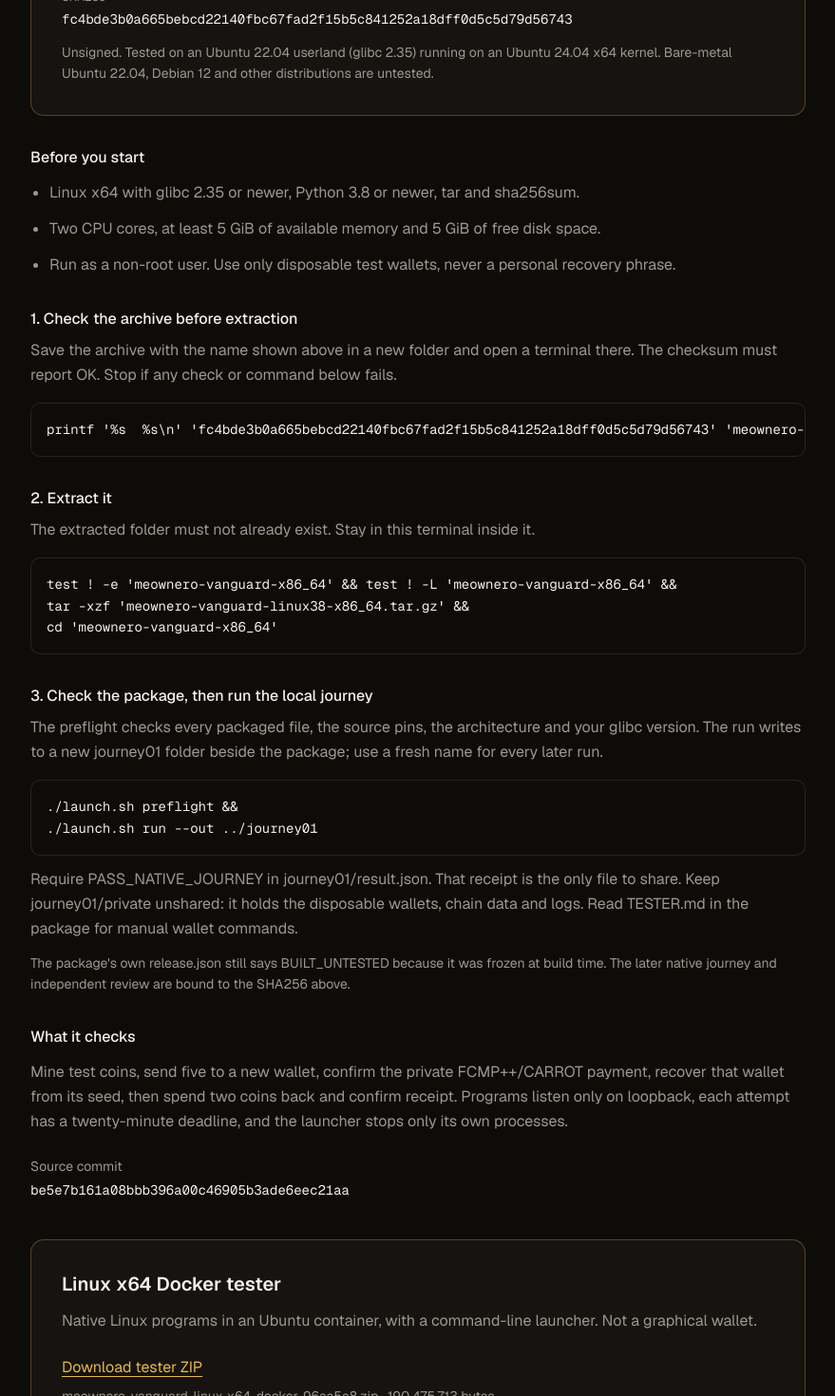
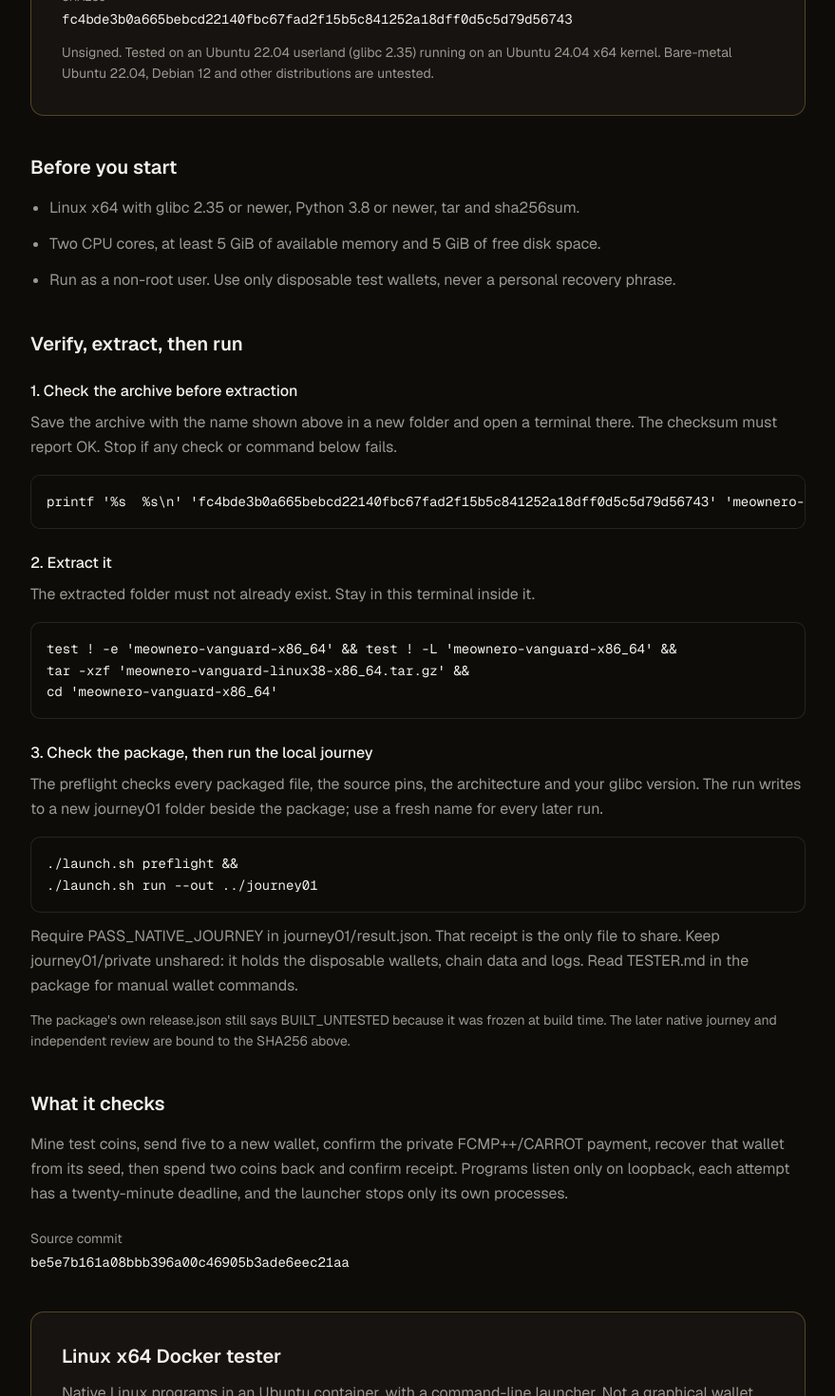
Before and after one commit to tjmehta/meownero, a Next.js app in the folder site/: page /downloads in a window 1280 px wide. Shown: the part 656-2126 px from the top of the page at 95% size, without its empty margins (200-1079 px from the left). Built offline with nearby package versions, Linux system fonts and the light colour scheme.

Commit message:
site: give the native tester the same section structure as Docker
Co-Authored-By: Claude Opus 5.5 <noreply@anthropic.com>

```diff
--- a/site/src/app/downloads/page.tsx
+++ b/site/src/app/downloads/page.tsx
@@ -102,14 +102,15 @@ export default function Downloads() {
           </div>
         </div>
 
-        <h3 className="mt-8 font-medium">Before you start</h3>
-        <ul className="mt-3 list-disc space-y-3 pl-5 leading-relaxed text-muted-foreground">
+        <h2 className="mt-10 text-xl font-semibold">Before you start</h2>
+        <ul className="mt-4 list-disc space-y-3 pl-5 leading-relaxed text-muted-foreground">
           <li>Linux x64 with glibc 2.35 or newer, Python 3.8 or newer, tar and sha256sum.</li>
           <li>Two CPU cores, at least 5 GiB of available memory and 5 GiB of free disk space.</li>
           <li>Run as a non-root user. Use only disposable test wallets, never a personal recovery phrase.</li>
         </ul>
 
-        <h3 className="mt-8 font-medium">1. Check the archive before extraction</h3>
+        <h2 className="mt-10 text-xl font-semibold">Verify, extract, then run</h2>
+        <h3 className="mt-6 font-medium">1. Check the archive before extraction</h3>
         <p className="mt-2 leading-relaxed text-muted-foreground">
           Save the archive with the name shown above in a new folder and open a
           terminal there. The checksum must report OK. Stop if any check or
@@ -117,14 +118,14 @@ export default function Downloads() {
         </p>
         <Command>{nativeCommands.checksum}</Command>
 
-        <h3 className="mt-8 font-medium">2. Extract it</h3>
+        <h3 className="mt-6 font-medium">2. Extract it</h3>
         <p className="mt-2 leading-relaxed text-muted-foreground">
           The extracted folder must not already exist. Stay in this terminal
           inside it.
         </p>
         <Command>{nativeCommands.unpack}</Command>
 
-        <h3 className="mt-8 font-medium">3. Check the package, then run the local journey</h3>
+        <h3 className="mt-6 font-medium">3. Check the package, then run the local journey</h3>
         <p className="mt-2 leading-relaxed text-muted-foreground">
           The preflight checks every packaged file, the source pins, the
           architecture and your glibc version. The run writes to a new
@@ -144,8 +145,8 @@ export default function Downloads() {
           review are bound to the SHA256 above.
         </p>
 
-        <h3 className="mt-8 font-medium">What it checks</h3>
-        <p className="mt-3 leading-relaxed text-muted-foreground">
+        <h2 className="mt-10 text-xl font-semibold">What it checks</h2>
+        <p className="mt-4 leading-relaxed text-muted-foreground">
           Mine test coins, send five to a new wallet, confirm the private
           FCMP++/CARROT payment, recover that wallet from its seed, then spend
           two coins back and confirm receipt. Programs listen only on
```
